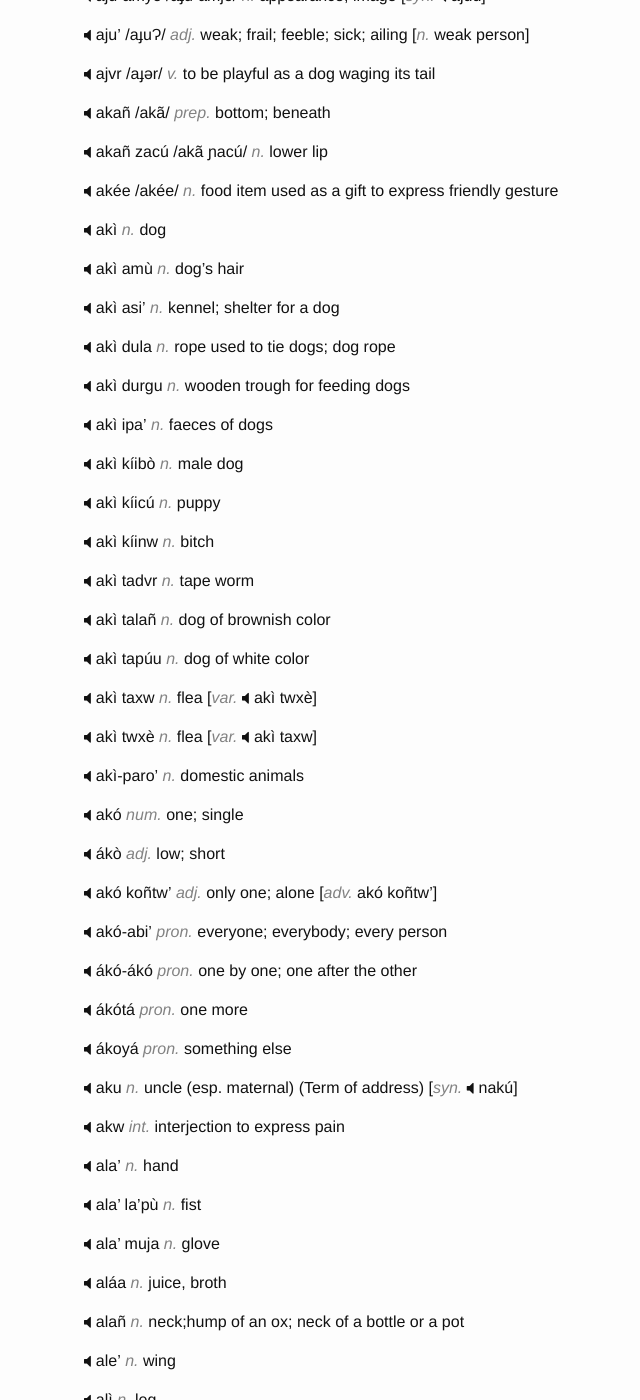
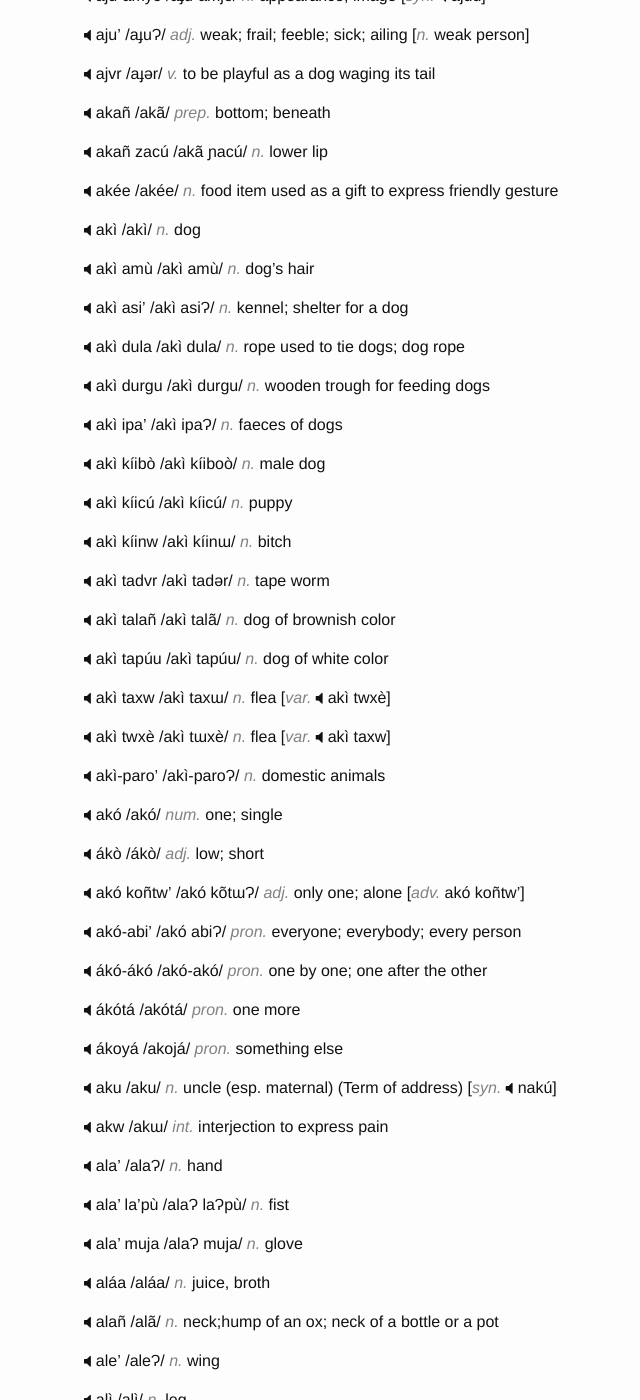
Before and after one commit to hacksparrow/language.apatani.org, a Jekyll site: the page built from dictionary/a.md, in a window 1280 px wide and 1400 px high, scrolled down 7195 px. Shown: the whole window, without its empty margins (186-826 px from the left). Built offline with Jekyll 4.4.1, drawn with Linux system fonts in a browser that asks for light colours; nearby versions of some CDN libraries; comment, search, counter and statistics services are not loaded; some of the changed text lies outside the part shown.

Commit message:
Update a.md

```diff
--- a/dictionary/a.md
+++ b/dictionary/a.md
@@ -352,205 +352,205 @@ __akañ zacú__ /akã ɲacú/ _n._  lower lip
 
 __akée__  /akée/ _n._  food item used as a gift to express friendly gesture
 
-__akì__ _n._  dog
+__akì__ /akì/ _n._  dog
 
-__akì amù__ _n._  dog's hair
+__akì amù__ /akì amù/ _n._  dog's hair
 
-__akì asi'__  _n._  kennel; shelter for a dog
+__akì asi'__  /akì asiɁ/ _n._  kennel; shelter for a dog
 
-__akì dula__  _n._  rope used to tie dogs; dog rope
+__akì dula__  /akì dula/ _n._  rope used to tie dogs; dog rope
 
-__akì durgu__ _n._  wooden trough for feeding dogs
+__akì durgu__ /akì durgu/ _n._  wooden trough for feeding dogs
 
-__akì ipa'__  _n._  faeces of dogs
+__akì ipa'__  /akì ipaɁ/ _n._  faeces of dogs
 
-__akì kíibò__ _n._  male dog
+__akì kíibò__ /akì kíiboò/ _n._  male dog
 
-__akì kíicú__ _n._  puppy
+__akì kíicú__ /akì kíicú/ _n._  puppy
 
-__akì kíinw__ _n._  bitch
+__akì kíinw__ /akì kíinɯ/ _n._  bitch
 
-__akì tadvr__ _n._  tape worm
+__akì tadvr__ /akì tadǝr/ _n._  tape worm
 
-__akì talañ__	_n._	dog of brownish color
+__akì talañ__	/akì talã/ _n._	dog of brownish color
 
 
-__akì tapúu__	_n._	dog of white color
+__akì tapúu__	/akì tapúu/ _n._	dog of white color
 
 
-__akì taxw__  _n._  flea  [_var._  akì twxè]
+__akì taxw__  /akì taxɯ/ _n._  flea  [_var._  akì twxè]
 
-__akì twxè__  _n._  flea  [_var._  akì taxw]
+__akì twxè__  /akì tɯxè/ _n._  flea  [_var._  akì taxw]
 
-__akì-paro'__ _n._  domestic animals
+__akì-paro'__ /akì-paroɁ/ _n._  domestic animals
 
-__akó__ _num._  one; single
+__akó__ /akó/ _num._  one; single
 
-__ákò__ _adj._  low; short
+__ákò__ /ákò/ _adj._  low; short
 
-__akó koñtw'__  _adj._  only one; alone [_adv._  akó koñtw']
+__akó koñtw'__  /akó kõtɯɁ/ _adj._  only one; alone [_adv._  akó koñtw']
 
-__akó-abi'__  _pron._ everyone; everybody; every person
+__akó-abi'__  /akó abiɁ/ _pron._ everyone; everybody; every person
 
-__ákó-ákó__ _pron._ one by one; one after the other
+__ákó-ákó__ /akó-akó/ _pron._ one by one; one after the other
 
-__ákótá__ _pron._ one more
+__ákótá__ /akótá/ _pron._ one more
 
-__ákoyá__ _pron._ something else
+__ákoyá__ /akojá/ _pron._ something else
 
-__aku__ _n._  uncle (esp. maternal) (Term of address) [_syn._  nakú]
+__aku__ /aku/ _n._  uncle (esp. maternal) (Term of address) [_syn._  nakú]
 
-__akw__	_int._	interjection to express pain
+__akw__	/akɯ/ _int._	interjection to express pain
 
-__ala'__  _n._  hand
+__ala'__  /alaɁ/ _n._  hand
 
-__ala' la'pù__  _n._  fist
+__ala' la'pù__ /alaɁ laɁpù/ _n._  fist
 
-__ala' muja__	_n._	glove
+__ala' muja__	/alaɁ muja/ _n._	glove
 
-__aláa__  _n._  juice, broth
+__aláa__  /aláa/ _n._  juice, broth
 
-__alañ__  _n._  neck;hump of an ox; neck of a bottle or a pot
+__alañ__  /alã/ _n._  neck;hump of an ox; neck of a bottle or a pot
 
-__ale'__  _n._  wing
+__ale'__  /aleɁ/ _n._  wing
 
-__alì__ _n._  leg
+__alì__ /alì/ _n._  leg
 
-__álì__ _v._  plant
+__álì__ /alì/ _v._  plant
 
-__alì arañ__  _n._  bottom; base; lower part
+__alì arañ__  /alì arã/ _n._  bottom; base; lower part
 
-__alì innánw__  _n._  stilt; pair of pole equipped with footrest to enable a person to walk at a height from the ground
+__alì innánw__ /alì innánɯ/ _n._  stilt; pair of pole equipped with footrest to enable a person to walk at a height from the ground
 
 
-__ali lembo__ _n._  paved road  [_or._ Assamese]
+__ali lembo__ /ali lembo/ _n._  paved road  [_or._ Assamese]
 
-__alì lwpiñ__	_n._	instep
+__alì lwpiñ__	/alì lɯpĩ/ _n._	instep
 
-__alì lwpyo__	_n._	sole
+__alì lwpyo__	/alì lɯpjo/ _n._	sole
 
-__alíi__  _v._  bury
+__alíi__  /alíi/ _v._  bury
 
-__alíi__  _n._  seed; descendant; progeny; successor
+__alíi__  /alíi/ _n._  seed; descendant; progeny; successor
 
-__aliñ__  _adj._  wild; untamed; fierce; savage [_ant._  amiñ]
+__aliñ__  /alĩ/ _adj._  wild; untamed; fierce; savage [_ant._  amiñ]
 
-__aliñ__  _v._  make something round; wind a quantity of yarn or thread into a ball (esp. by using a kind of spinning wheel)  [_n._  ball; sphere]
+__aliñ__  /alĩ/ _v._  make something round; wind a quantity of yarn or thread into a ball (esp. by using a kind of spinning wheel)  [_n._  ball; sphere]
 
-__alló__  _n._  bone
+__alló__  /alló/ _n._  bone
 
-__alo__ _n._  day
+__alo__ /alo/ _n._  day
 
-__alo__ _n._  salt
+__alo__ /alo/ _n._  salt
 
-__álò__ _v._  dry
+__álò__ /alò/ _v._  dry
 
-__alo apiñ__	_n._	lunch
+__alo apiñ__	/alo apĩ/ _n._	lunch
 
-__alo kamyañ__  _adj._  everyday; daily; commonplace
+__alo kamyañ__  /alo kamjã/ _adj._  everyday; daily; commonplace
 
-__alo lwpá__  _n._  noon
+__alo lwpá__  /alo lɯpá/ _n._  noon
 
-__alóo__  _n._  bamboo flooring support
+__alóo__  /alóo/ _n._  bamboo flooring support
 
-__alóo xuu__  _n._  inherited property (esp. house plot)
+__alóo xuu__ /alóo xuu/ _n._  inherited property (esp. house plot)
 
-__álù__ _n._  task  [_v._  to work] [_adj._  busy]
+__álù__ /álù/ _n._  task  [_v._  to work] [_adj._  busy]
 
-__aluñ__  _v._  surprise, shock
+__aluñ__ /alũ/  _v._  surprise, shock
 
-__alvr__  _adj._  hard; firm; rigid; strong [_syn._  arlv]
+__alvr__  /alǝr/ _adj._  hard; firm; rigid; strong [_syn._  arlv]
 
-__alẃ__ _n._  a part of upper arm of an animal; lineage to whom a part of upper arm of sacrificed animal is offered
+__alẃ__ /alɯ́/ _n._  a part of upper arm of an animal; lineage to whom a part of upper arm of sacrificed animal is offered
 
 
-__alw'__  _v._  insert; put
+__alw'__  /alɯɁ/ _v._  insert; put
 
-__alw'__  _v._  exchange; interchange; swap
+__alw'__  /alɯɁ/ _v._  exchange; interchange; swap
 
-__ama__ _n._  mother (term of address)  [_syn._  ane]
+__ama__ /ama/ _n._  mother (term of address)  [_syn._  ane]
 
-__ama'__	_v._	feed (esp. the hired laborers)
+__ama'__	/amaɁ/ _v._	feed (esp. the hired laborers)
 
-__amañ__  _n._  roof
+__amañ__  /amã/ _n._  roof
 
-__amánw__ _pron._ everything; each item
+__amánw__ /amánɯ/ _pron._ everything; each item
 
-__ámè__ _v._  mate
+__ámè__ /ámè/ _v._  mate
 
-__amí__ _n._  elder sister (term of reference)
+__amí__ /amí/ _n._  elder sister (term of reference)
 
-__ámì__ _n._  tail
+__ámì__ /ámì/ _n._  tail
 
-__amí-abañ__  _n._  elders
+__amí-abañ__  /amí-abã/ _n._  elders
 
-__ami'__  _v._  extinguish; douse; put out (fire) [_syn._  mwmi']
+__ami'__  /amiɁ/ _v._  extinguish; douse; put out (fire) [_syn._  mwmi']
 
-__ami'__  _n._  eye
+__ami'__  /amiɁ/ _n._  eye
 
-__ami' ácì__	_n._	conjunctivitis; eye disease
+__ami' ácì__	/amiɁ ácì/ _n._	conjunctivitis; eye disease
 
-__ami' ajañ__	_n._	one who cries easily
+__ami' ajañ__	/amiɁ aɟã/ _n._	one who cries easily
 
-__ami' mi'byo__ _n._  eyelash
+__ami' mi'byo__ /amiɁ miɁbjo/ _n._  eyelash
 
-__ami' mi'tiñ__ _n._  eyelid
+__ami' mi'tiñ__ /amiɁ miɁtĩ/ _n._  eyelid
 
-__ami' nuri__	_n._	pupil
+__ami' nuri__	/amiɁ nuri/ _n._	pupil
 
-__ami'-aguñ__ _n._  design; motif; pattern (esp.in embroidery)
+__ami'-aguñ__ /amiɁ-agũ/ _n._  design; motif; pattern (esp.in embroidery)
 
-__amiñ__  _adj._  docile; obedient; sumbissive; deferential [_ant._  aliñ]
+__amiñ__  /amĩ/ _adj._  docile; obedient; sumbissive; deferential [_ant._  aliñ]
 
-__amiñ__  _adj._  ripe; cooked
+__amiñ__  /amĩ/ _adj._  ripe; cooked
 
-__amiñ__  _n._  shade; shadow
+__amiñ__  /amĩ/ _n._  shade; shadow
 
-__amiñ-ahiñ__ n.  gift; present
+__amiñ-ahiñ__ /amĩ-ahĩ/ _n._  gift; present
 
-__amiñ-ajañ__ _adj._  docile; candid; frank
+__amiñ-ajañ__ /amĩ-aɟã/ _adj._  docile; candid; frank
 
-__amo__ _n._  remaining grains of unhusked rice grains among husked ones
+__amo__ /amo/ _n._  remaining grains of unhusked rice grains among husked ones
 
-__amo-ahe__	_n._	dust (esp. those sticking on the body after works)
+__amo-ahe__	/amo-ahe/ _n._	dust (esp. those sticking on the body after works)
 
-__amu__ _n._  yield; production; quantity (crop)
+__amu__ /amu/ _n._  yield; production; quantity (crop)
 
-__amu__ _n._  hair
+__amu__ /amu/ _n._  hair
 
-__amú__ _n._  lie; untruth; falsehood [_v._  to tell a lie]
+__amú__ /amú/ _n._  lie; untruth; falsehood [_v._  to tell a lie]
 
-__amu pèeruñ__  _n._  a variety of bean [_syn._  po'tuñ pèeruñ]
+__amu pèeruñ__  /amu pèerũ/ _n._  a variety of bean [_syn._  po'tuñ pèeruñ]
 
-__amẁ__ _n._  daughter-in-law (term of address)
+__amẁ__ /amɯ̀/  _n._  daughter-in-law (term of address)
 
-__amw arwlò__ _int._  interjection to express hopelessness  [_syn._  lorw'lo]
+__amw arwlò__  /amɯ arɯlò/ _int._  interjection to express hopelessness  [_syn._  lorw'lo]
 
-__amw'__  _adj._  small; tiny; fine [_ant._  árù]
+__amw'__  /amɯɁ/ _adj._  small; tiny; fine [_ant._  árù]
 
-__amya'__ _n._  penis
+__amya'__ /amjaɁ/ _n._  penis
 
-__amyañ__ _n._  name  [_var._  armyañ]
+__amyañ__ /amjã/ _n._  name  [_var._  armyañ]
 
-__añ__  _int._  an interjection at the end of a sentence to solicit agreement to a statement
+__añ__  /ã/ _int._  an interjection at the end of a sentence to solicit agreement to a statement
 
-__ane__ _n._  mother (term of address)  [_syn._  ama]
+__ane__ /ane/ _n._  mother (term of address)  [_syn._  ama]
 
-__anee__  _v._  provide packing or support to join or mend something.
+__anee__  /anee/ _v._  provide packing or support to join or mend something.
 
-__aníi__  _n._  fruit bud
+__aníi__  /aníi/ _n._  fruit bud
 
-__ano__ _v._  to smear; to put on; to rub in; to apply (ointment)
+__ano__ /ano/ _v._  to smear; to put on; to rub in; to apply (ointment)
 
-__anoo__  _adv._  very; extremely; awfully
+__anoo__  /anoo/ _adv._  very; extremely; awfully
 
-__anu__ _n._  younger brother
+__anu__ /anu/ _n._  younger brother
 
-__anu-abañ__  _n._  brothers; sibling
+__anu-abañ__  /anu-abã/ _n._  brothers; sibling
 
-__anw__ _n._  leaf  [_syn._  yanw]
+__anw__ /anɯ/ _n._  leaf  [_syn._  yanw]
 
-__anẁ__ _n._  mother (term of reference)
+__anẁ__ /anɯ̀/ _n._  mother (term of reference)
 
 __anẁ-aba__ _n._  parent
 
```
